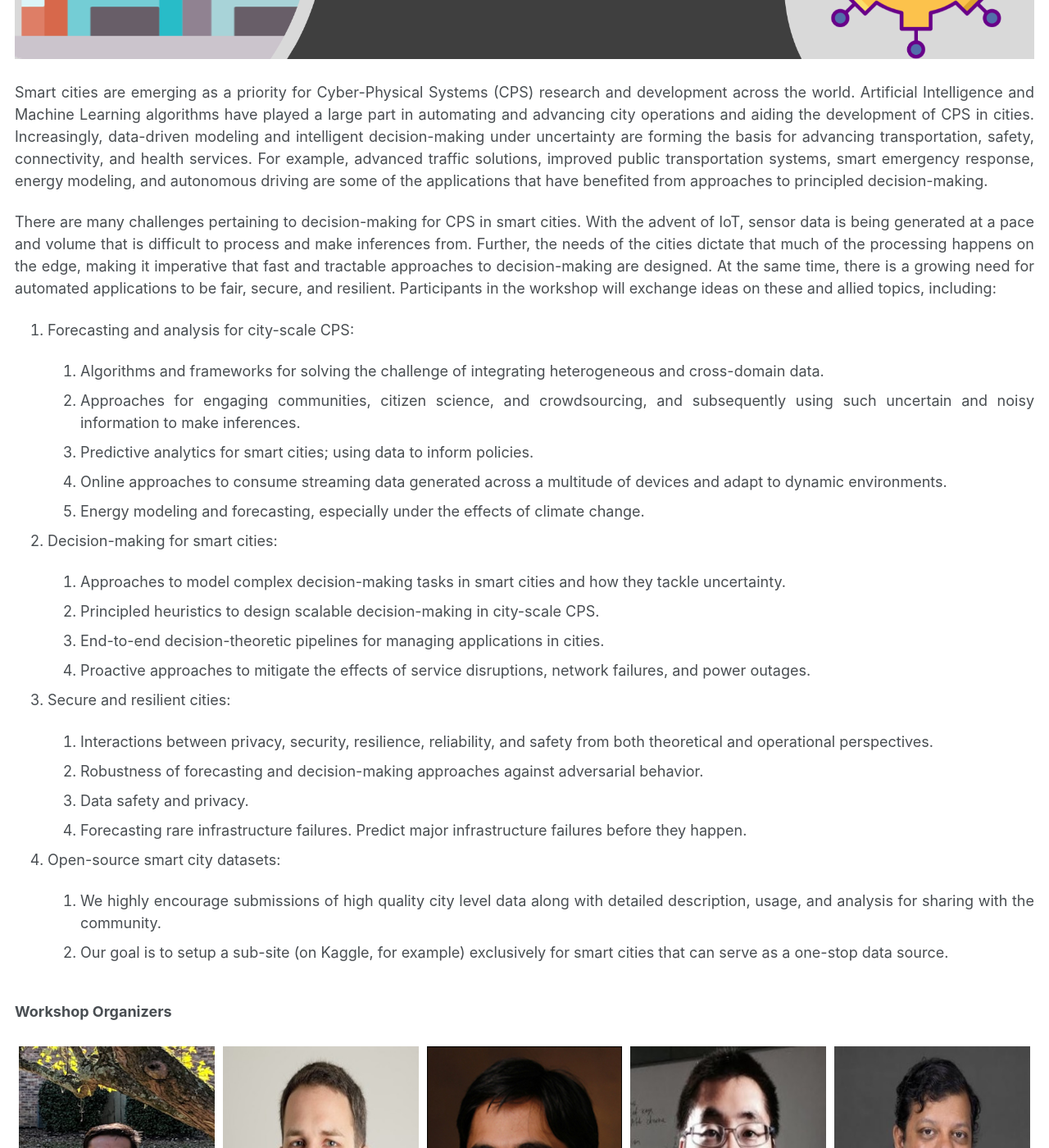
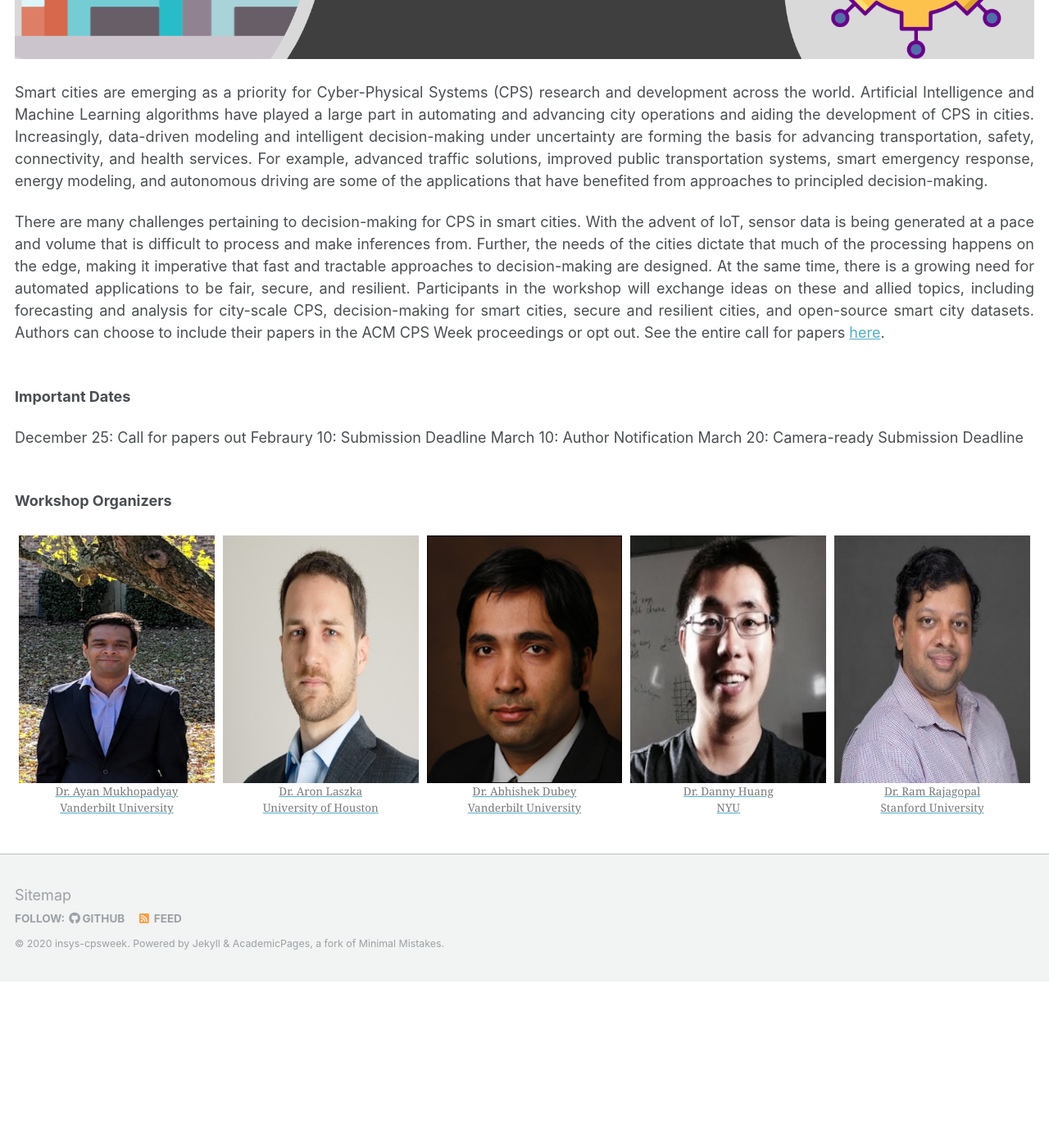
Before and after one commit to insys-cpsweek/insys-cpsweek.github.io, a Jekyll site: the page built from _pages/about.md, in a window 1280 px wide and 1400 px high, scrolled down 760 px. Shown: the whole window at 82% size. Built offline with Jekyll 4.4.1, drawn with Linux system fonts in a browser that asks for light colours; after the commit the page ends 1956 px from its top, so only the background shows below that.

Commit message:
call for papers and important dates added

```diff
--- a/_pages/about.md
+++ b/_pages/about.md
@@ -14,38 +14,17 @@ redirect_from:
 <br>
 Smart cities are emerging as a priority for Cyber-Physical Systems (CPS) research and development across the world. Artificial Intelligence and Machine Learning algorithms have played a large part in automating and advancing city operations and aiding the development of CPS in cities. Increasingly, data-driven modeling and intelligent decision-making under uncertainty are forming the basis for advancing transportation, safety, connectivity, and health services. For example, advanced traffic solutions, improved public transportation systems, smart emergency response, energy modeling, and autonomous driving are some of the applications that have benefited from approaches to principled decision-making.
 
-There are many challenges pertaining to decision-making for CPS in smart cities. With the advent of IoT, sensor data is being generated at a pace and volume that is difficult to process and make inferences from. Further, the needs of the cities dictate that much of the processing happens on the edge, making it imperative that fast and tractable approaches to decision-making are designed. At the same time, there is a growing need for automated applications to be fair, secure, and resilient. Participants in the workshop will exchange ideas on these and allied topics, including:
+There are many challenges pertaining to decision-making for CPS in smart cities. With the advent of IoT, sensor data is being generated at a pace and volume that is difficult to process and make inferences from. Further, the needs of the cities dictate that much of the processing happens on the edge, making it imperative that fast and tractable approaches to decision-making are designed. At the same time, there is a growing need for automated applications to be fair, secure, and resilient. Participants in the workshop will exchange ideas on these and allied topics, including forecasting and analysis for city-scale CPS, decision-making for smart cities, secure and resilient cities, and open-source smart city datasets. Authors can choose to include their papers in the ACM CPS Week proceedings or opt out. See the entire call for papers [here](https://insys-cpsweek.github.io/cfp/).
 
+<br>
+<b>Important Dates</b>
+<br>
 
-<ol>
-<li><p>Forecasting and analysis for city-scale CPS:</p>
-<ol>
-<li>Algorithms and frameworks for solving the challenge of integrating heterogeneous and cross-domain data.</li>
-<li>Approaches for engaging communities, citizen science, and crowdsourcing, and subsequently using such uncertain and noisy information to make inferences.</li>
-<li>Predictive analytics for smart cities; using data to inform policies.</li>
-<li>Online approaches to consume streaming data generated across a multitude of devices and adapt to dynamic environments.</li>
-<li>Energy modeling and forecasting, especially under the effects of climate change.</li>
-</ol></li>
-<li><p>Decision-making for smart cities:</p>
-<ol>
-<li>Approaches to model complex decision-making tasks in smart cities and how they tackle uncertainty.</li>
-<li>Principled heuristics to design scalable decision-making in city-scale CPS.</li>
-<li>End-to-end decision-theoretic pipelines for managing applications in cities.</li>
-<li>Proactive approaches to mitigate the effects of service disruptions, network failures, and power outages.</li>
-</ol></li>
-<li><p>Secure and resilient cities:</p>
-<ol>
-<li>Interactions between privacy, security, resilience, reliability, and safety from both theoretical and operational perspectives.</li>
-<li>Robustness of forecasting and decision-making approaches against adversarial behavior.</li>
-<li>Data safety and privacy.</li>
-<li>Forecasting rare infrastructure failures. Predict major infrastructure failures before they happen.</li>
-</ol></li>
-<li><p>Open-source smart city datasets:</p>
-<ol>
-<li>We highly encourage submissions of high quality city level data along with detailed description, usage, and analysis for sharing with the community.</li>
-<li>Our goal is to setup a sub-site (on Kaggle, for example) exclusively for smart cities that can serve as a one-stop data source.</li>
-</ol></li>
-</ol>
+December 25: Call for papers out
+Febraury 10: Submission Deadline
+March 10: Author Notification
+March 20: Camera-ready Submission Deadline
+<br>
 
 <br>
 <b>Workshop Organizers</b>
```
Also changed, not shown: _pages/cfp.md (+33 -1 lines).
